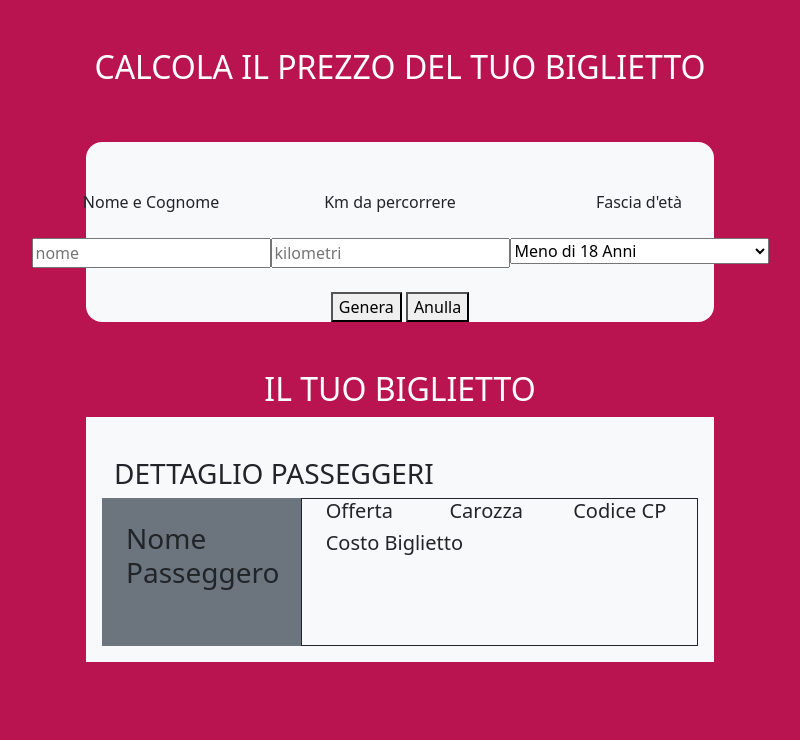
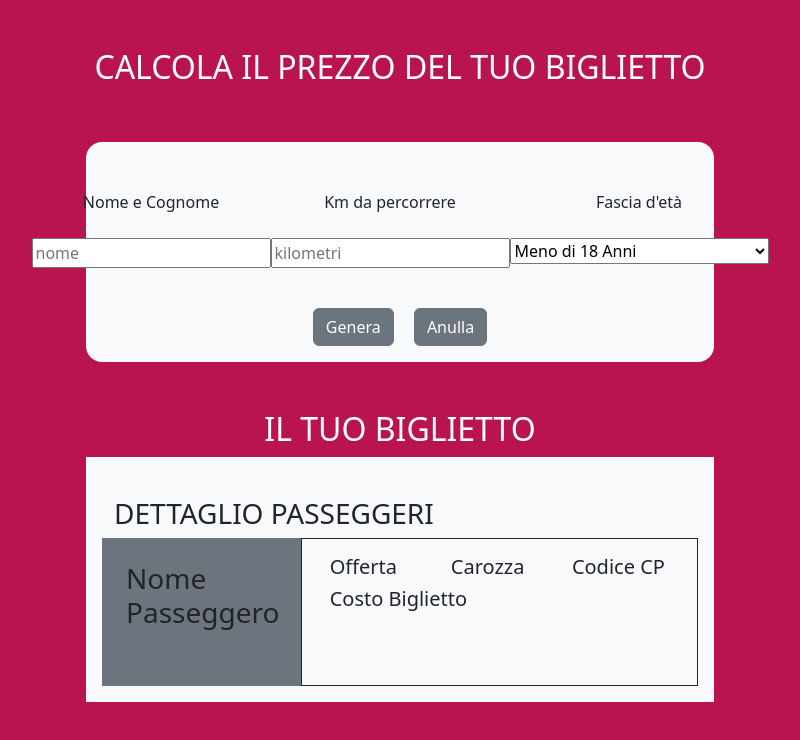
Before and after one commit to razcc/js-biglietto-treno-form, a plain HTML site: page index.html in a window 1280 px wide. Shown: the whole page, without its empty margins (240-1040 px from the left). Drawn offline with nearby package versions, Linux system fonts and the light colour scheme.

Commit message:
Aggiunte bootstrap

```diff
--- a/index.html
+++ b/index.html
@@ -64,12 +64,12 @@
             </div>
 
             <!-- Blocco pulsanti Invia -->
-            <div class="col-12 textcenter">
-                <button onclick="generaInfoBiglietto()">
+            <div class="col-12 textcenter my-3">
+                <button class="btn btn-secondary mx-2 color-pink" onclick="generaInfoBiglietto()">
                     Genera
                 </button>
 
-                <button>
+                <button class="btn btn-secondary mx-2 color-pink">
                     Anulla
                 </button>
             </div>
@@ -97,11 +97,11 @@
             <!-- colonna  2 -->
             <div class="col-4 bg-secondary px-4 pt-4 pb-5">
                 <h3>Nome Passeggero</h3>
-                <div id="nomePasseggero"></div>
+                <div id="nomePasseggero" class="font-weight-bold"></div>
             </div>
 
             <!-- colonna 3 -->
-            <div class="col-8 border border-dark">
+            <div class="col-8 border border-dark p-3">
                 <div class="container-fluid">
                     <div class="row">
 
```
